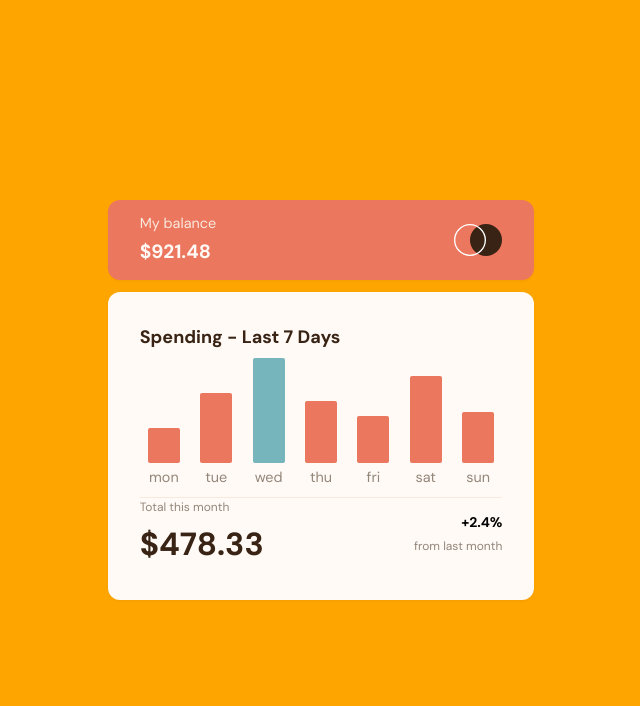
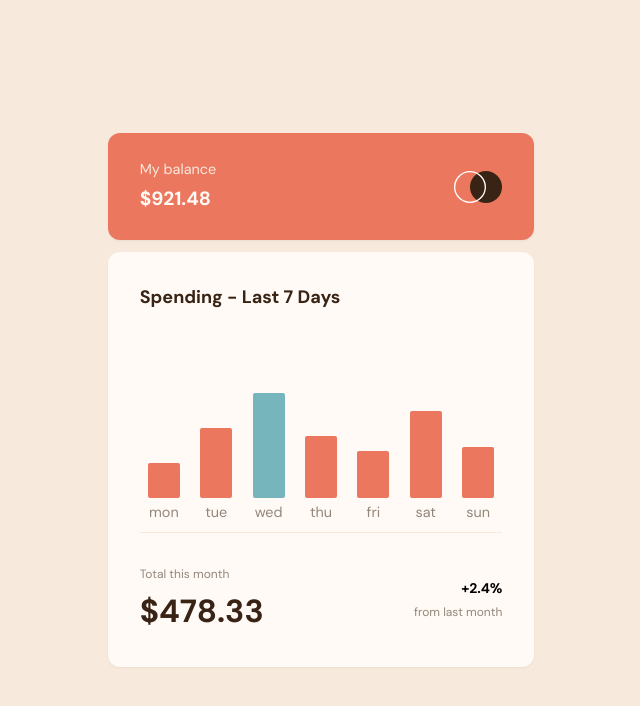
Before and after one commit to yanniro2/FrontEndMentor-Challange20, a React (Create React App) app: page / in a window 1280 px wide. Shown: the top 706 px of the page, without its empty margins (319-959 px from the left). Built offline with nearby package versions, Linux system fonts and the light colour scheme.

Commit message:
Resolution Change

```diff
--- a/tailwind.config.js
+++ b/tailwind.config.js
@@ -16,7 +16,7 @@ module.exports = {
     screens: {
       Mobile: { "min": "375px", "max": "600px" },
       Tab: { "min": "600px", "max": "900px" },
-      Desktop: { "min": "1200px", "max": "1440px" },
+      Desktop: "1440px",
     },
     colors: {
       // primary
```
